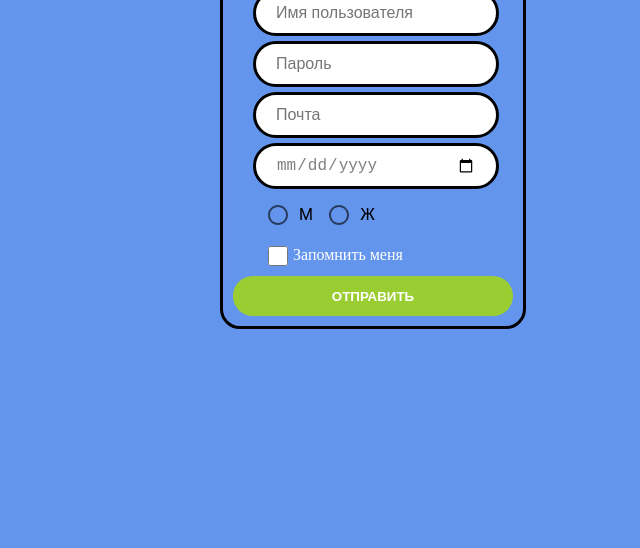
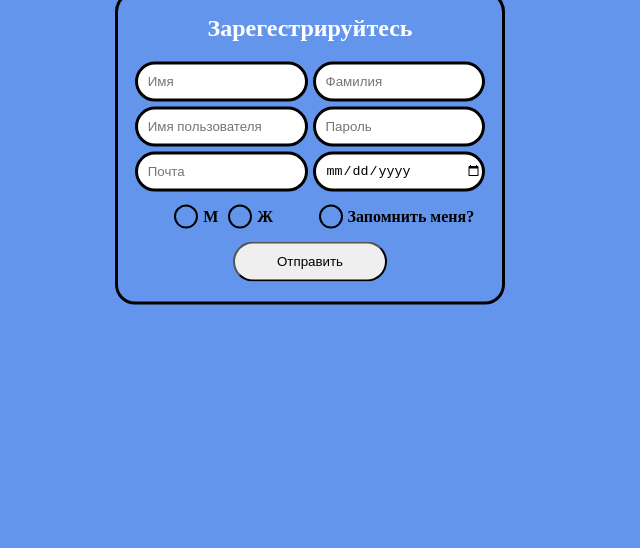
Before and after one commit to yngcrovi/HealthPage, a React app in the folder frontend/: page /registration in a window 1280 px wide. Shown: the part 252-800 px from the top of the page, without its empty margins (330-970 px from the left). Built offline with nearby package versions, Linux system fonts and the light colour scheme.

Commit message:
change registration form 15.06.25

```diff
--- a/docker-compose.yml
+++ b/docker-compose.yml
@@ -4,7 +4,7 @@ services:
     image: postgres:13.3
     container_name: postgres_health_page
     env_file:
-      - ./.env
+      - ./backend/.env
     volumes:
       - .:/docker-entrypoint-initdb.d
     ports:
--- /dev/null
+++ b/frontend/src/CSS/Component/Tag/Input.module.css
@@ -0,0 +1,6 @@
+input{
+    border-radius: 40px;
+    border: 3px solid black;
+    padding-left: 10px;
+    box-sizing: border-box;
+}
--- /dev/null
+++ b/frontend/src/CSS/Component/Tag/RoundCheckbox.module.css
@@ -0,0 +1,24 @@
+.checkboxContainer{
+    display: flex;
+    gap: 5px;
+    justify-content: center; /* по горизонтали */
+    align-items: center;     /* по вертикали */
+}
+
+.checkbox{
+    display: flex;
+    border-radius: 50%;
+    width: 20px;
+    height: 20px;
+    cursor: pointer;
+    border: 2px solid;
+    align-items: center;
+    justify-content: center;
+}
+
+.pointCheckbox{
+    border-radius: 50%;
+    width: 15px;
+    height: 15px;
+    background-color: black;
+}
--- /dev/null
+++ b/frontend/src/Component/Tag/Input.jsx
@@ -0,0 +1,12 @@
+import { useState } from 'react';
+import styles from "../../CSS/Component/Tag/Input.module.css"
+
+export default function Input(props) {
+
+  return (
+    <input
+        style={props.style}
+        type={props.type} placeholder={props.placeholder}
+    />
+  );
+}
--- /dev/null
+++ b/frontend/src/Component/Tag/RoundCheckbox.jsx
@@ -0,0 +1,29 @@
+import { useState } from 'react';
+import styles from "../../CSS/Component/Tag/RoundCheckbox.module.css"
+
+export default function RoundCheckbox(props) {
+
+  return (
+    <div className={styles.checkboxContainer}>
+        <div
+            className={styles.checkbox}
+            onClick={props.onClick ? props.onClick : () => props.setChecked(!props.checked)}
+            style={{
+                borderColor: props.borderColor
+            }}
+        >
+            <div
+                className={styles.pointCheckbox}
+                style={{
+                    display: props.checked ? 'block' : 'none',
+                    backgroundColor: props.pointColor
+                }}
+            />
+        </div>
+        {props.text &&
+        // Предусмотреть выделелние текста как отдельный параметр props
+            <p><strong>{props.text}</strong></p>
+        }
+    </div>
+  );
+}
--- a/frontend/src/Request/makeRequest.js
+++ b/frontend/src/Request/makeRequest.js
@@ -8,7 +8,7 @@ export default async function makeRequest(url, method, body){
             request = await requestGET(url)
             break;
         case 'POST':
-            request = null
+            request = await requestPOST(url, body)
             break;
     }
     switch (request.status) {
--- a/frontend/src/Route/Account/Registration/Registration.jsx
+++ b/frontend/src/Route/Account/Registration/Registration.jsx
@@ -1,5 +1,4 @@
 import { useState } from 'react';
-import { Typography } from '@mui/material';
 import styles from './Registration.module.css'
 import makeRequest from '../../../Request/makeRequest';
 import { requestPOST } from '../../../Request/makeRequest';
@@ -8,94 +7,55 @@ import FormControlLabel from '@mui/material/FormControlLabel';
 import FormControl from '@mui/material/FormControl';
 import Radio from '@mui/material/Radio';
 import { registrationURL, sportURL } from '../../../URL/URL';
+import RoundCheckbox from '../../../Component/Tag/RoundCheckbox';
+import Input from '../../../Component/Tag/Input';
 
 export default function Registration() {
-    const [sex, setSex] = useState('')
+    //Сделать выбор пола
+    const [sex, setSex] = useState(false);
+    const [sexMan, setSexMan] = useState(false);
+    const [sexWomen, setSexWomen] = useState(false);
+    const [rememberMe, setRememberMe] = useState(false);
+
+    const styleRoundCheckbox = {
+        pointColor: "black",
+        borderColor: "black"
+    }
 
     const changeSex = (event) => {
-        setSex(event.target.value)
-    }
 
-    const sendRegistration = async () => {
-        let username = document.getElementById('username').value
-        let password = document.getElementById('password').value
-        let email = document.getElementById('email').value
-        let dateOfBirthday = document.getElementById('dateOfBirthday').value
-        let exp_refresh = document.getElementById('check-box-remember-me-registration').checked
-        let body = {
-            'username': username,
-            'password': password,
-            'email': email,
-            'date_of_birthday': dateOfBirthday,
-            'sex': sex,
-            'exp_refresh': exp_refresh
-        }
-        let response = await requestPOST(registrationURL, body)
-        switch(response.status){
-            case 200:
-                response = await response.json()
-                localStorage.setItem('refresh_token', response['refresh_token'])
-                break;
-            case 401:
-                alert("User with this param exist");
-                return
-        }
-        window.location.href = sportURL;
     }
 
     return (
         <>
-        <div className={styles.bodyRegistrationField}>
-            <Typography variant='p' className={styles.name}>Зарегестрируйтесь</Typography>
-            <div className={styles.registrationField}>
-                <input
-                    className={styles.username}
-                    id='username'
-                    placeholder='Имя пользователя'
-                    type='text'
+        <form className={styles.formRegistration}>
+            <h2>Зарегестрируйтесь</h2>
+            <div className={styles.fieldsContainer}>
+                <Input placeholder="Имя" type="text" style={{height: "40px"}}/>
+                <Input placeholder="Фамилия" type="password" />
+                <Input placeholder="Имя пользователя" type="text" style={{height: "40px"}}/>
+                <Input placeholder="Пароль" type="password" />
+                <Input placeholder="Почта" type="text" style={{height: "40px"}}/>
+                <Input placeholder="Дата рождения" type="date" />
+            </div>
+            <div className={styles.sexAndRememberMeContainer}>
+                <div className={styles.sexContainer}>
+                    <RoundCheckbox
+                        style={styleRoundCheckbox} text="М" onClick={changeSex}
+                    />
+                    <RoundCheckbox
+                        style={styleRoundCheckbox} text="Ж" onClick={changeSex}
+                    />
+                </div>
+                <RoundCheckbox
+                    className={styles.checkBox} type='checkbox' text="Запомнить меня?"
+                    checked={rememberMe} setChecked={setRememberMe}
                 />
             </div>
-            <div className={styles.registrationField}>
-                <input
-                    className={styles.password}
-                    id='password'
-                    placeholder='Пароль'
-                    type='password'
-                />
+            <div className={styles.buttonRegistrationContainer}>
+                <button className={styles.buttonRegistration}>Отправить</button>
             </div>
-            <div className={styles.registrationField}>
-                <input
-                    className={styles.mail}
-                    id='email'
-                    placeholder='Почта'
-                    type='text'
-                />
-            </div>
-            <div className={styles.registrationField}>
-                <input
-                    className={styles.dateOfBirthday}
-                    id='dateOfBirthday'
-                    type='date'
-                />
-            </div>
-            <div className={styles.radioButtons}>
-            <FormControl>
-            <RadioGroup
-                row
-                value={sex}
-                onChange={changeSex}
-            >
-                <FormControlLabel value="man" control={<Radio />} label="М" />
-                <FormControlLabel value="woman" control={<Radio />} label="Ж" />
-            </RadioGroup>
-            </FormControl>
-            </div>
-            <div className={styles.lineRememberUser}>
-                    <input className={styles.checkBox} type='checkbox' id='check-box-remember-me-registration'/>
-                    <p className={styles.textRememberMe}>Запомнить меня</p>
-            </div>
-            <button className={styles.buttonRegistration} onClick={sendRegistration}>Отправить</button>
-        </div>
+        </form>
         </>
     )
 }
--- a/frontend/src/Route/Account/Registration/Registration.module.css
+++ b/frontend/src/Route/Account/Registration/Registration.module.css
@@ -1,91 +1,49 @@
-.bodyRegistrationField{
-    width: 300px;
-    backdrop-filter: blur(20px);
+.formRegistration{
+    position: absolute;
+    width: 30%;
     border-radius: 20px;
     border: 3px solid black;
-    margin-top: 200px;
-    margin-left: 550px;
+    padding-bottom: 20px;
+    top: 50%;
+    left: 50%;
+    transform: translate(-50%, -50%);
 }
 
-.name{
-    font-size: 30px;
-    padding-left: 30px;
+h2{
     color: white;
+    text-align: center;
 }
 
-.registrationField{
-    padding-top: 5px;
-    padding-left: 10px;
+.fieldsContainer{
+    display: grid;
+    width: 100%;
+    grid-template-columns: repeat(2, 45%);
+    gap: 5px;
+    justify-content: center;
 }
 
-.username, .password, .mail, .dateOfBirthday, .height, .weight{
-    width: 200px;
-    height: 40px;
-    border-radius: 40px;
-    background-color: white;
-    padding-left: 20px;
-    padding-right: 20px;
-    margin-left: 20px;
-    font-size: 16px;
-    border: 3px solid black;
+.sexAndRememberMeContainer{
+    display: grid;
+    grid-template-columns: 45% 45%;
+    width: 100%;
+    justify-content: center;
 }
 
-
-.dateOfBirthday{
-    color: rgba(0, 0, 0, 0.5);
+.sexContainer{
+    display: flex;
+    justify-content: center;
+    gap: 10px;
 }
 
-
-
-.lineRememberUser{
-    display: grid;
-    grid-template-columns: 20px 150px;
-    padding-left: 40px;
-    padding-top: 10px;
-}
-
-.checkBox{
-    cursor: pointer;
-    margin-left: 5px;
-    width: 20px;
-    height: 20px;
-}
-
-.textRememberMe{
-    padding-left: 10px;
-    color: white;
+.buttonRegistrationContainer{
+    display: flex;
+    width: 100%;
+    justify-content: center;
 }
 
 .buttonRegistration{
-    cursor: pointer;
-    margin-top: 10px;
-    margin-bottom: 10px;
-    margin-left: 10px;
-    background: yellowgreen;
-    color: white;
-    width: 280px;
+    width: 40%;
     height: 40px;
     border-radius: 40px;
-    border: none;
-    text-transform: uppercase;
-    font-weight: 600;
-    transition: 0.5s;
+
 }
-
-.buttonRegistration:hover{
-    letter-spacing: 0.15em;
-    border: 4px solid blue;
-    box-shadow: 0 0 35px blue;
-    color: blue;
-}
-
-.buttonRegistration:active{
-    border: 4px solid white;
-    box-shadow: 0 0 35px white;
-    color: white;
-}
-
-.radioButtons{
-    padding-top: 5px;
-    margin-left: 45px;
-}
--- a/frontend/src/index.css
+++ b/frontend/src/index.css
@@ -1,8 +1,12 @@
-*{
+/* *{
   margin: 0;
   padding: 0;
-}
+} */
 
 body{
+  margin: 0;
+  padding: 0;
   background-color: #6495ED;
+  width: 100%;
+  height: 100%;
 }
```
Also changed, not shown: 2 other files.
